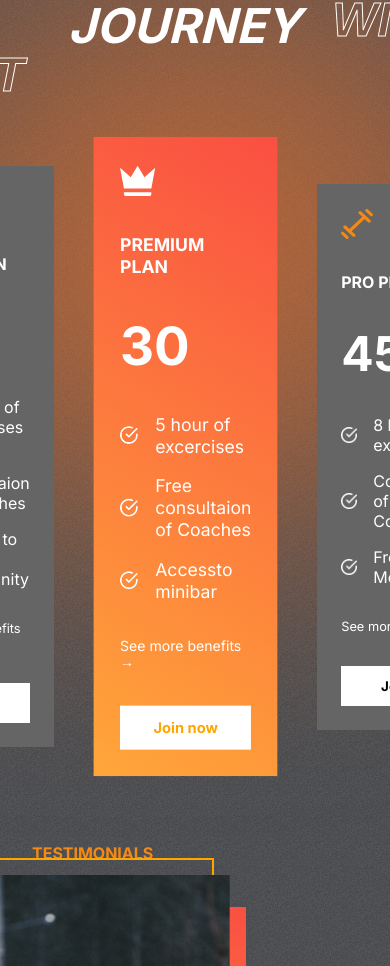
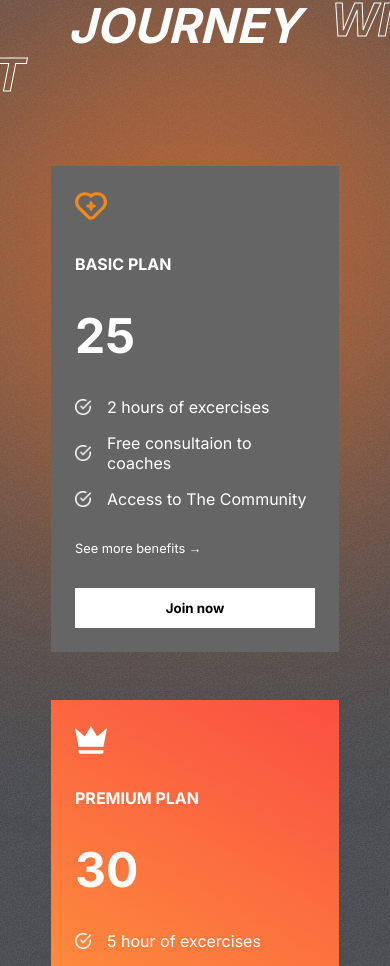
Before and after one commit to decifur/fitclub, a React (Create React App) app: page / in a window 390 px wide. Shown: the part 2493-3459 px from the top of the page. Built offline with nearby package versions, Linux system fonts and the light colour scheme.

Commit message:
responsive Plans component

```diff
--- a/src/components/Plans/Plans.css
+++ b/src/components/Plans/Plans.css
@@ -79,3 +79,12 @@
 .feature>img{
     width: 1rem;
 }
+
+@media screen and (max-width: 768px) {
+    .plans{
+        flex-direction: column;
+    }
+    .plans>:nth-child(2){
+        transform: none;
+    }
+}
```
